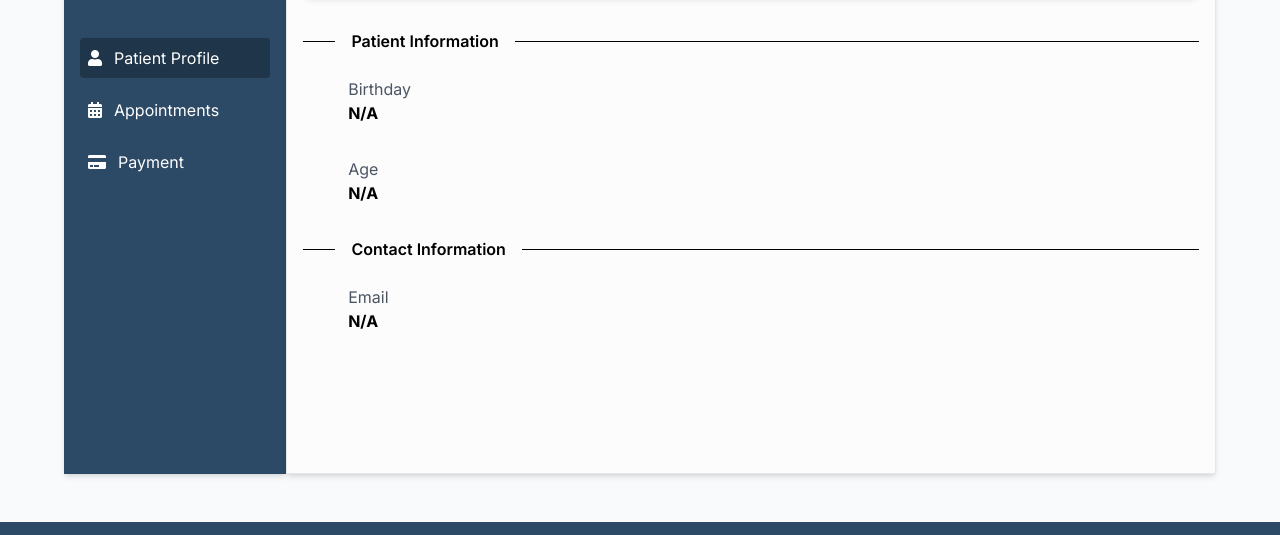
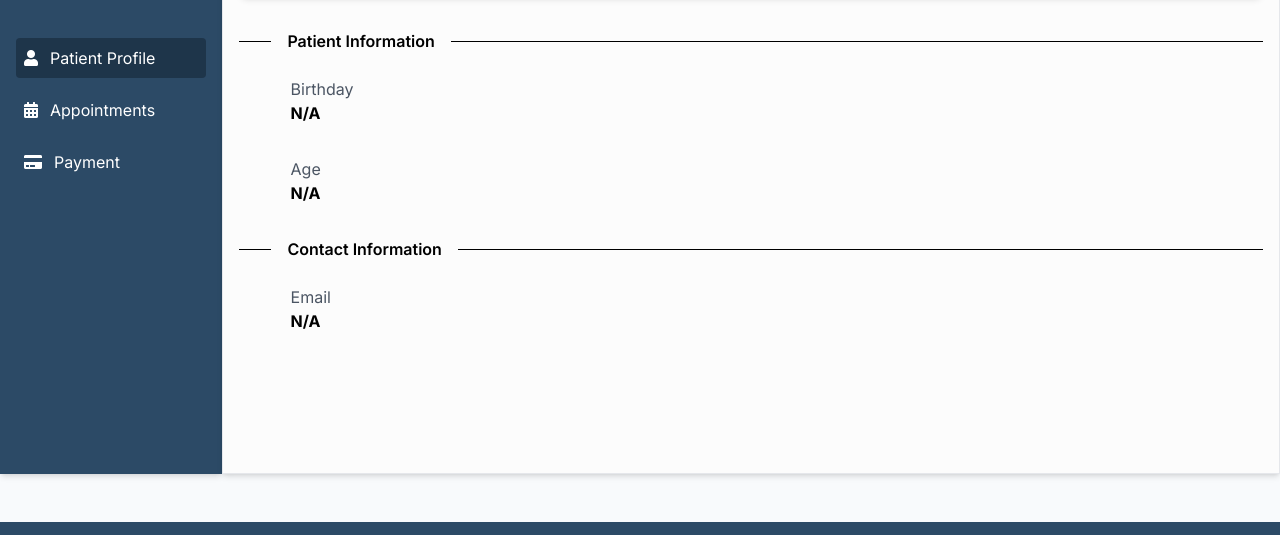
Before and after one commit to enriquezagatha/ejpldentalclinic, a website: page public/Patient/patient-profile.html in a window 1280 px wide. Shown: the part 302-837 px from the top of the page. Drawn offline with Linux system fonts and the light colour scheme; no server answers.

```diff
--- a/public/Patient/patient-profile.html
+++ b/public/Patient/patient-profile.html
@@ -34,7 +34,7 @@
 
 
 
-        <div class="flex flex-1 max-w-7xl min-h-[90vh] mx-auto mb-6 w-[90%]">
+        <div class="flex flex-1 max-w-7xl min-h-[90vh] mx-auto mb-6 w-full">
            <!-- Sidebar (hidden on small screens) -->
             <aside class="hidden xl:block w-[13.9rem] bg-[#2C4A66] shadow-md max-h-screen p-4 mt-6 mb-6">
                 <div class="flex flex-col items-center mt-4">
```
Also changed, not shown: public/Patient/patient-appointments.html (+1 -1 lines), public/output.css.
